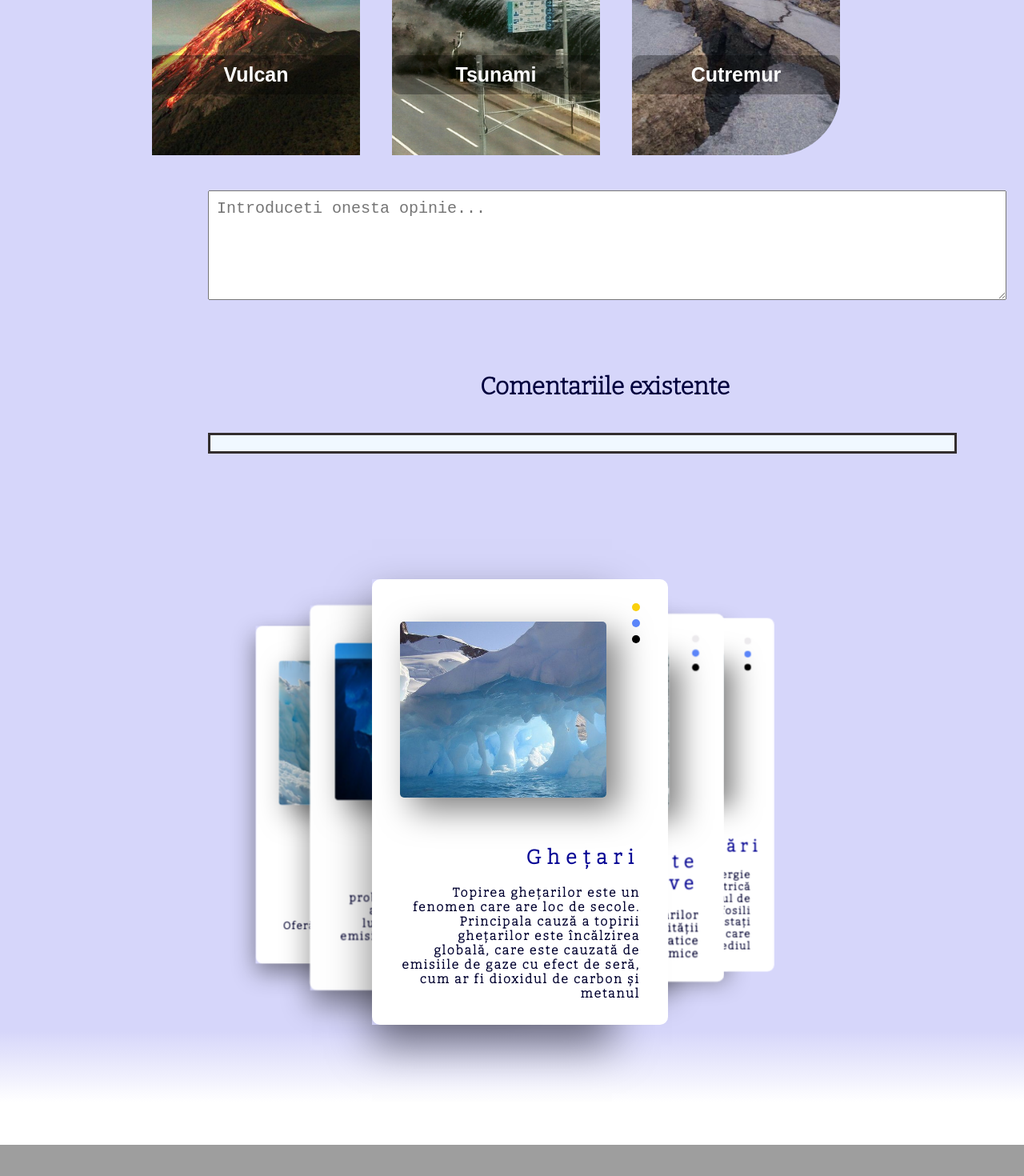
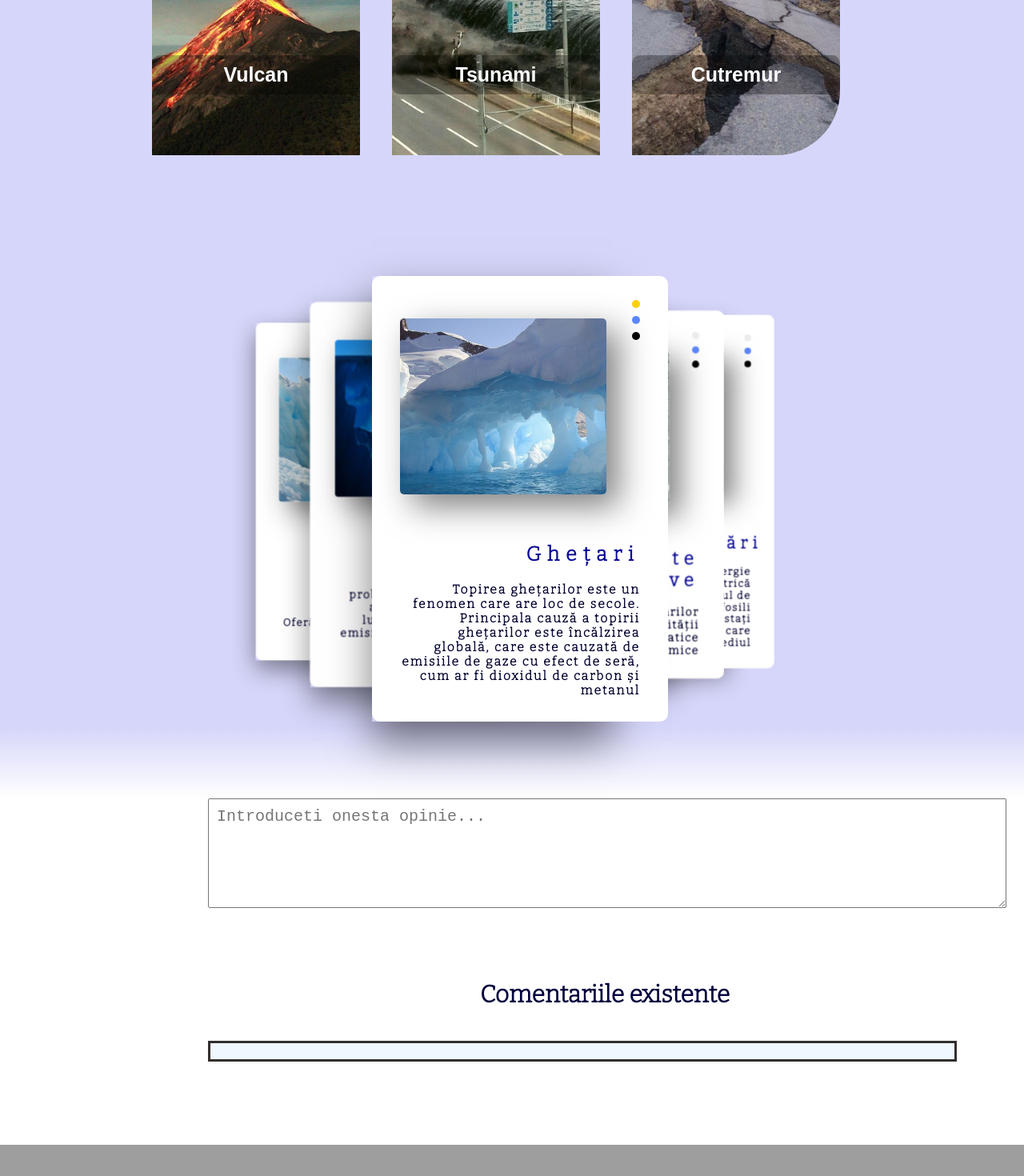
Before and after one commit to girlsgoit/team1, a Vue app in the folder dinamic/globalchange/: page / in a window 1280 px wide. Shown: the part 4294-5764 px from the top of the page at 80% size. Built offline with nearby package versions, Linux system fonts and the light colour scheme; no server answers; the database is empty; grey boxes are pictures that could not be loaded; a web font is replaced by a local one.

Commit message:
add fisier.txt

```diff
--- a/dinamic/globalchange/src/components/project.vue
+++ b/dinamic/globalchange/src/components/project.vue
@@ -290,9 +290,7 @@
                 </p>
             </div>
         </section>
-        <textarea name="commenting" id="text_area" cols="80" rows="5" placeholder="Introduceti onesta opinie..." onkeypress="onTextChange(event)"></textarea><br><br><br>
-        <h3 id="comment_header">Comentariile existente</h3>
-        <div id="comment"></div>
+
     </div>
 
 </section>
@@ -411,6 +409,9 @@
       </div>
     </div>
 </section>
+<textarea name="commenting" id="text_area" cols="80" rows="5" placeholder="Introduceti onesta opinie..." onkeypress="onTextChange(event)"></textarea><br><br><br>
+        <h3 id="comment_header">Comentariile existente</h3>
+        <div id="comment"></div>
 <section class="body_footer">
     <footer class="footer">
       <div class="waves">
```
